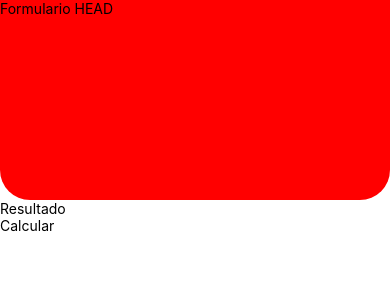
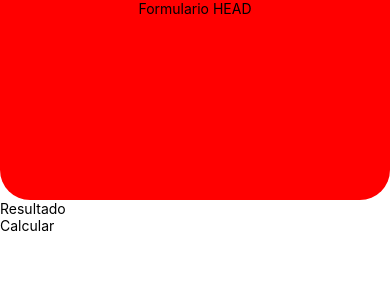
Before and after one commit to SandraLarrosa/Cotizador-de-Prestamos, a React Native app: screen / in a window 390 px wide. Shown: the top 300 px of the page. Built offline with nearby package versions, Linux system fonts and the light colour scheme.

Commit message:
finished style structure App

```diff
--- a/App.js
+++ b/App.js
@@ -23,5 +23,6 @@ const styles = StyleSheet.create({
     height: 200,
     borderBottomLeftRadius: 30,
     borderBottomRightRadius: 30,
+    alignItems: 'center',
   },
 });
```
